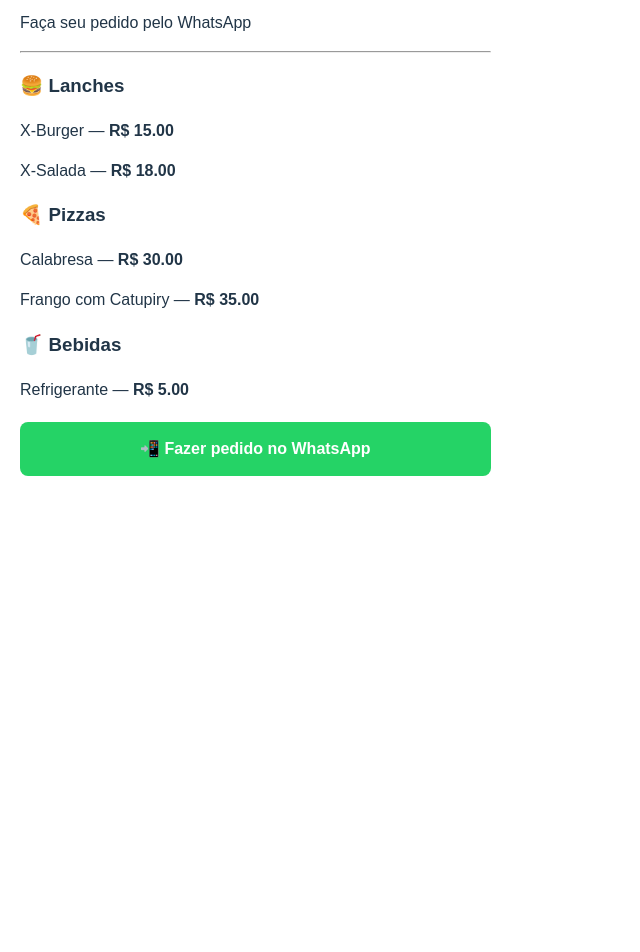
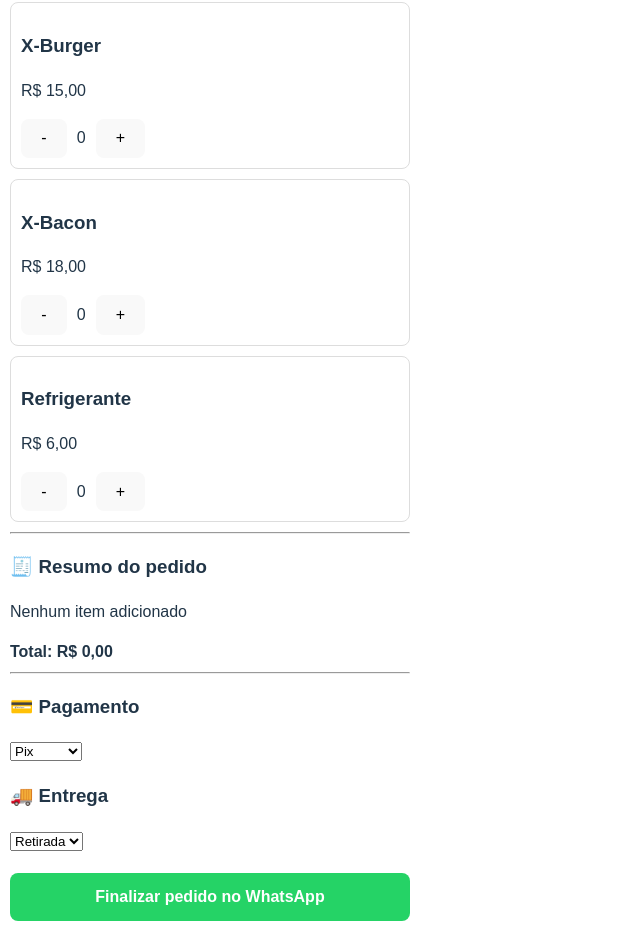
Before and after one commit to MarlonRodriguesMK/cardapio-digital, a React (Vite) app: page / in a window 1280 px wide. Shown: the part 219-1171 px from the top of the page, without its empty margins (0-640 px from the left). Before the commit the page ends 800 px from the top, so only its background shows below. Built offline with nearby package versions, Linux system fonts and the light colour scheme.

Commit message:
Cardápio interativo com pedido via WhatsApp

```diff
--- a/src/App.jsx
+++ b/src/App.jsx
@@ -1,7 +1,174 @@
-import Home from "./pages/Home";
+import { useState } from 'react'
 
-function App() {
-  return <Home />;
+const PRODUTOS = [
+  { id: 1, nome: 'X-Burger', preco: 15 },
+  { id: 2, nome: 'X-Bacon', preco: 18 },
+  { id: 3, nome: 'Refrigerante', preco: 6 }
+]
+
+export default function App() {
+  const [carrinho, setCarrinho] = useState([])
+  const [pagamento, setPagamento] = useState('Pix')
+  const [tipo, setTipo] = useState('Retirada')
+  const [endereco, setEndereco] = useState('')
+
+  const adicionar = (produto) => {
+    const existe = carrinho.find(i => i.id === produto.id)
+
+    if (existe) {
+      setCarrinho(
+        carrinho.map(i =>
+          i.id === produto.id ? { ...i, qtd: i.qtd + 1 } : i
+        )
+      )
+    } else {
+      setCarrinho([...carrinho, { ...produto, qtd: 1 }])
+    }
+  }
+
+  const remover = (produto) => {
+    const existe = carrinho.find(i => i.id === produto.id)
+    if (!existe) return
+
+    if (existe.qtd === 1) {
+      setCarrinho(carrinho.filter(i => i.id !== produto.id))
+    } else {
+      setCarrinho(
+        carrinho.map(i =>
+          i.id === produto.id ? { ...i, qtd: i.qtd - 1 } : i
+        )
+      )
+    }
+  }
+
+  const total = carrinho.reduce(
+    (soma, item) => soma + item.preco * item.qtd,
+    0
+  )
+
+  const finalizarPedido = () => {
+    if (carrinho.length === 0) {
+      alert('Seu carrinho está vazio')
+      return
+    }
+
+    if (tipo === 'Entrega' && endereco.trim() === '') {
+      alert('Digite o endereço para entrega')
+      return
+    }
+
+    const mensagem = `
+🧾 *NOVO PEDIDO*
+
+${carrinho.map(i => `• ${i.nome} (${i.qtd}x)`).join('\n')}
+
+💰 Total: R$ ${total},00
+💳 Pagamento: ${pagamento}
+🚚 Tipo: ${tipo}
+${tipo === 'Entrega' ? `📍 Endereço: ${endereco}` : ''}
+    `
+
+    const texto = encodeURIComponent(mensagem)
+    window.location.href = `https://wa.me/5516993883427?text=${texto}`
+
+  }
+
+  return (
+    <div style={styles.container}>
+      <h1>🍔 Cardápio Digital</h1>
+
+      {PRODUTOS.map(p => (
+        <div key={p.id} style={styles.card}>
+          <h3>{p.nome}</h3>
+          <p>R$ {p.preco},00</p>
+
+          <div style={styles.controls}>
+            <button onClick={() => remover(p)}>-</button>
+            <span>
+              {carrinho.find(i => i.id === p.id)?.qtd || 0}
+            </span>
+            <button onClick={() => adicionar(p)}>+</button>
+          </div>
+        </div>
+      ))}
+
+      <hr />
+
+      <h3>🧾 Resumo do pedido</h3>
+
+      {carrinho.length === 0 && <p>Nenhum item adicionado</p>}
+
+      {carrinho.map(i => (
+        <p key={i.id}>
+          {i.nome} ({i.qtd}x) – R$ {i.preco * i.qtd},00
+        </p>
+      ))}
+
+      <strong>Total: R$ {total},00</strong>
+
+      <hr />
+
+      <h3>💳 Pagamento</h3>
+      <select value={pagamento} onChange={e => setPagamento(e.target.value)}>
+        <option>Pix</option>
+        <option>Dinheiro</option>
+        <option>Cartão</option>
+      </select>
+
+      <h3>🚚 Entrega</h3>
+      <select value={tipo} onChange={e => setTipo(e.target.value)}>
+        <option>Retirada</option>
+        <option>Entrega</option>
+      </select>
+
+      {tipo === 'Entrega' && (
+        <input
+          style={styles.input}
+          placeholder="Digite seu endereço completo"
+          value={endereco}
+          onChange={e => setEndereco(e.target.value)}
+        />
+      )}
+
+      <button style={styles.finalizar} onClick={finalizarPedido}>
+        Finalizar pedido no WhatsApp
+      </button>
+    </div>
+  )
 }
 
-export default App;
+const styles = {
+  container: {
+    maxWidth: 400,
+    margin: '30px auto',
+    fontFamily: 'Arial',
+    padding: 10
+  },
+  card: {
+    border: '1px solid #ddd',
+    padding: 10,
+    borderRadius: 8,
+    marginBottom: 10
+  },
+  controls: {
+    display: 'flex',
+    alignItems: 'center',
+    gap: 10
+  },
+  input: {
+    width: '100%',
+    padding: 8,
+    marginTop: 5
+  },
+  finalizar: {
+    width: '100%',
+    marginTop: 20,
+    padding: 15,
+    background: '#25D366',
+    color: '#fff',
+    border: 'none',
+    borderRadius: 8,
+    fontWeight: 'bold',
+    fontSize: 16
+  }
+}
```
